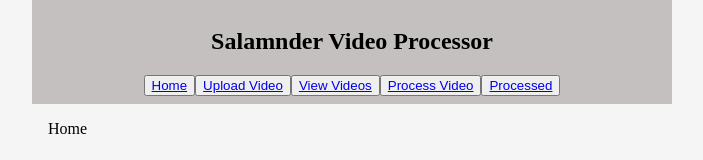
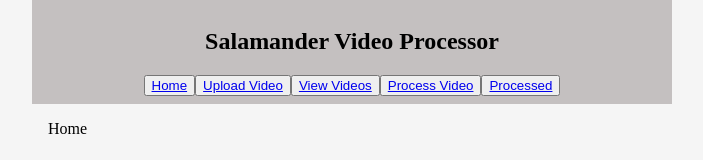
Before and after one commit to RJRico17/salamander-frontend-react, a Next.js app: page / in a window 1280 px wide. Shown: the top 160 px of the page, without its empty margins (288-991 px from the left). Built offline with nearby package versions, Linux system fonts and the light colour scheme.

Commit message:
Fixed header misspelling

```diff
--- a/src/app/Components/Header.jsx
+++ b/src/app/Components/Header.jsx
@@ -3,7 +3,7 @@ import Link from "next/link"
 export default function Header() {
     return(
         <div className="header">
-            <h2>Salamnder Video Processor</h2>
+            <h2>Salamander Video Processor</h2>
             <nav>
                 <button><Link href="/">Home</Link></button>
                 <button><Link href="/upload">Upload Video</Link></button>
```
